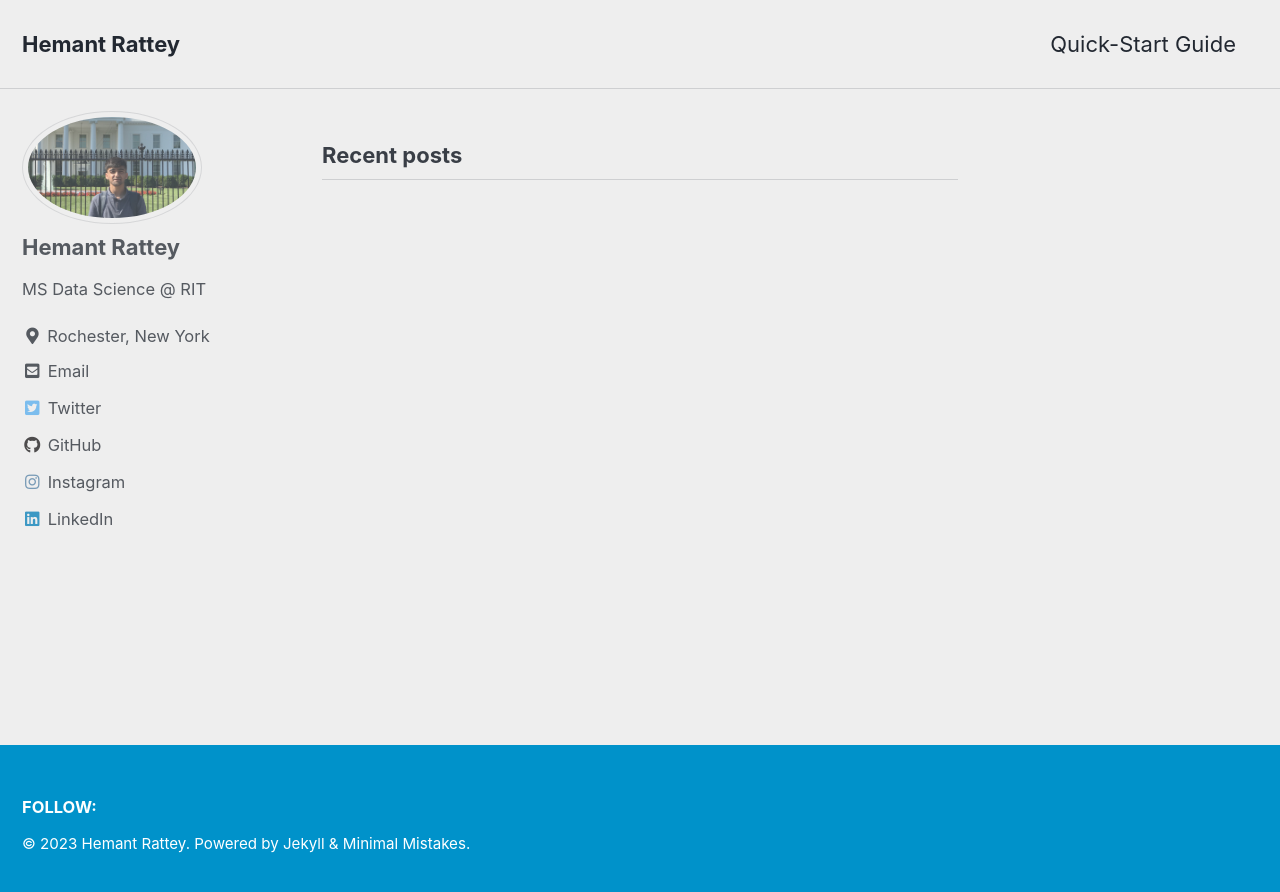
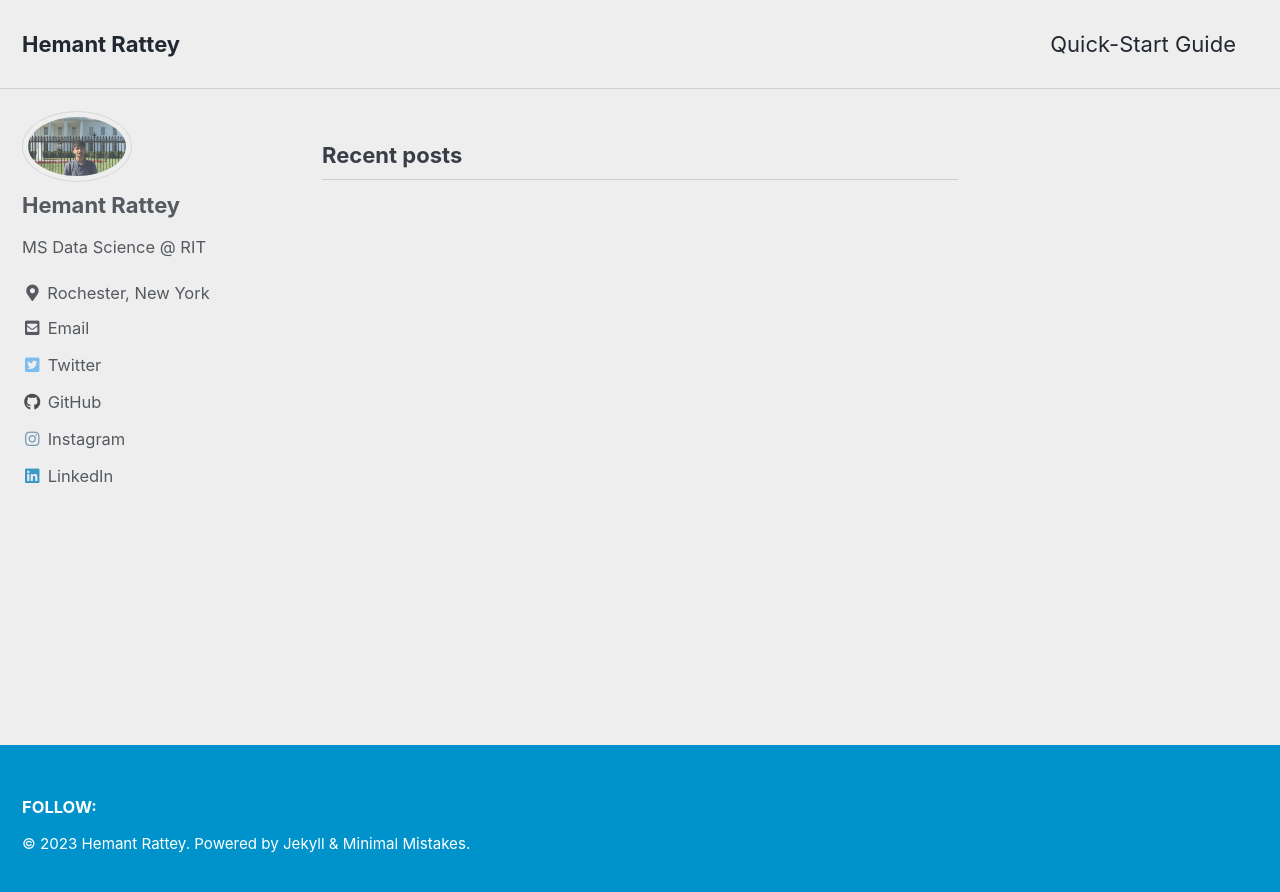
Before and after one commit to hemantrattey/Website, a Jekyll site: the page built from index.html, in a window 1280 px wide. Shown: the top 892 px of the page. Built offline with Jekyll 4.4.1, drawn with Linux system fonts in a browser that asks for light colours; cached includes are drawn as plain includes; the list of posts is cut into pages by our own code.

Commit message:
Changed avatar size

```diff
--- a/_sass/minimal-mistakes/_sidebar.scss
+++ b/_sass/minimal-mistakes/_sidebar.scss
@@ -134,8 +134,8 @@
   }
 
   img {
-    max-width: 180px;
-    max-height: 180px;
+    max-width: 110px;
+    max-height: 200px;
     border-radius: 50%;
 
     @include breakpoint($large) {
```
